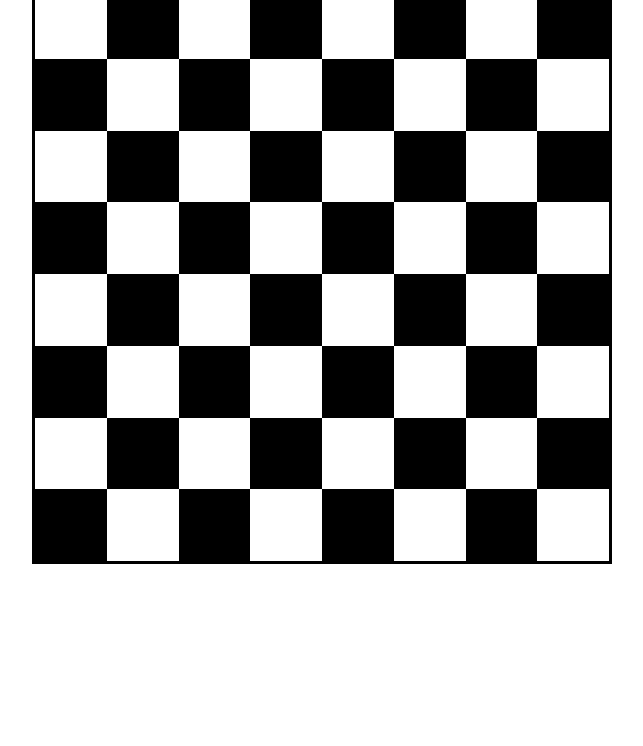
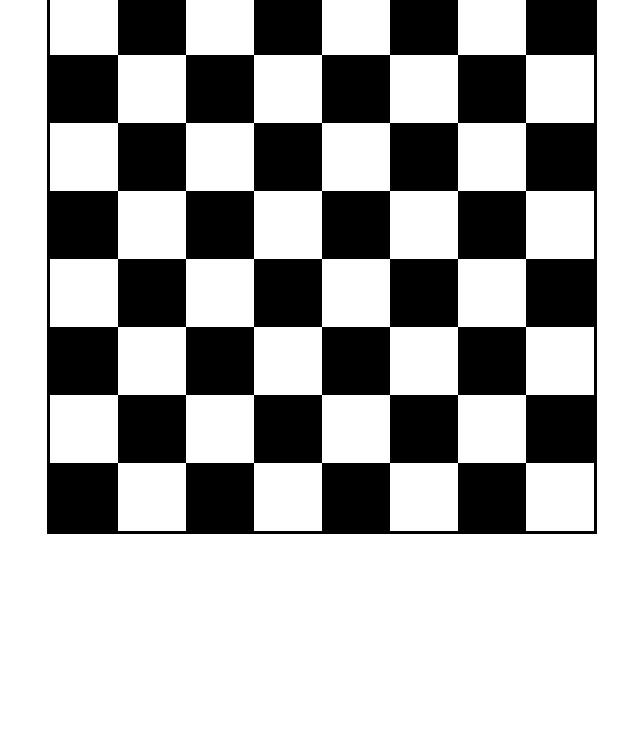
Before and after one commit to AshrafTajuddin/CSS-Selector-Exercise-Chessboard, a plain HTML site: page index.html in a window 1280 px wide. Shown: the part 54-800 px from the top of the page, without its empty margins (318-961 px from the left). Drawn offline with Linux system fonts and the light colour scheme.

Commit message:
update style.css

```diff
--- a/css/style.css
+++ b/css/style.css
@@ -13,8 +13,8 @@ h1:hover {
 }
 table{
   border: 3px solid black;
-  width: 580px;
-  height: 580px;
+  width: 550px;
+  height: 550px;
   border-spacing: 0;
   }
 
```
